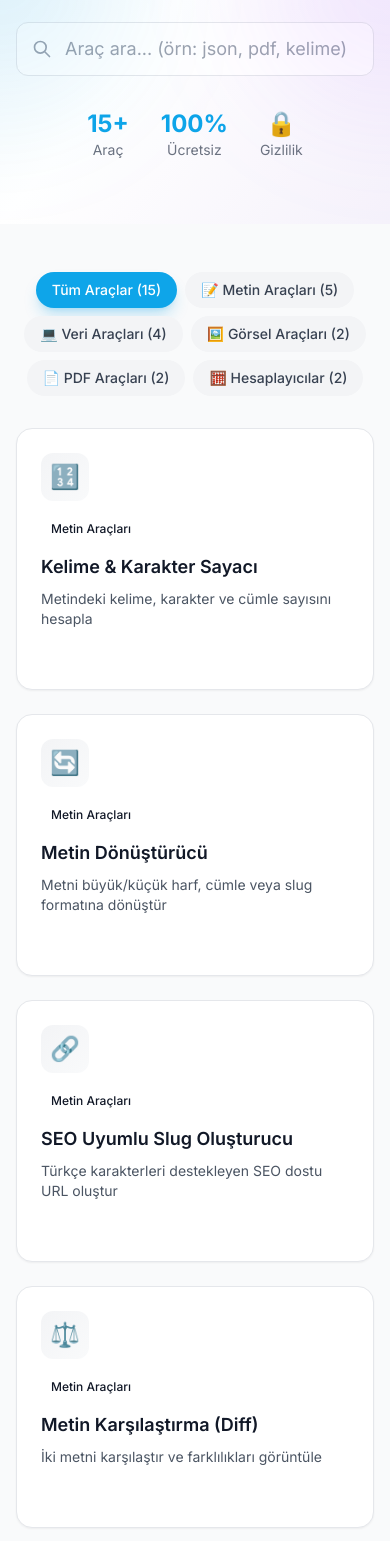
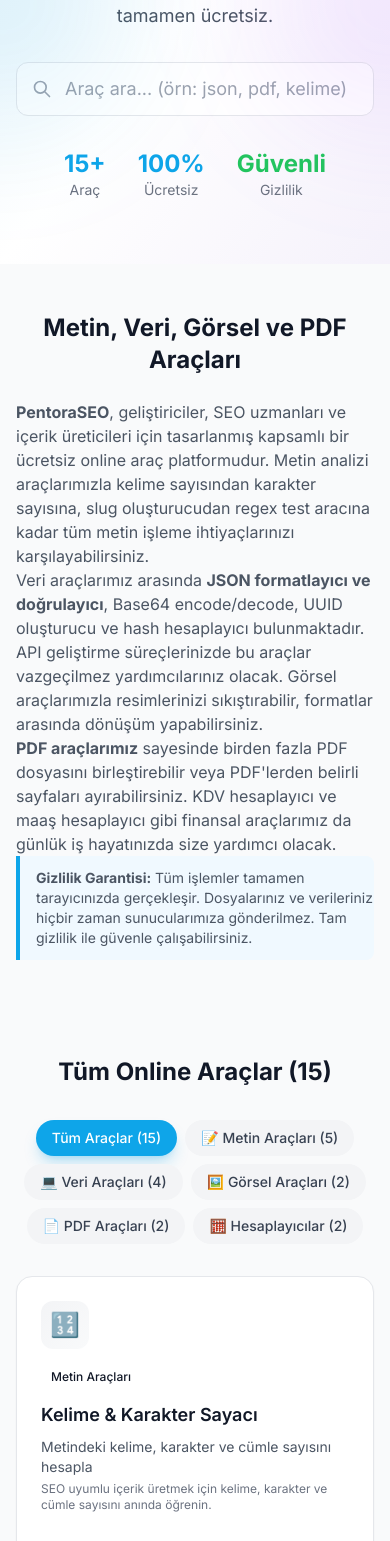
Before and after one commit to ismailbabu462/PentoraSEO, a Next.js app: page / in a window 390 px wide. Shown: the part 327-1868 px from the top of the page. Built offline with nearby package versions, Linux system fonts and the light colour scheme.

Commit message:
Add: Seo Update

```diff
--- a/src/app/layout.tsx
+++ b/src/app/layout.tsx
@@ -13,11 +13,11 @@ const inter = Inter({
 
 export const metadata: Metadata = {
     title: {
-        default: "PentoraSEO - Ücretsiz Online Araçlar",
+        default: "Ücretsiz Online SEO & Developer Araçları | PentoraSEO",
         template: "%s | PentoraSEO",
     },
     description:
-        "Kelime sayacı, JSON formatlayıcı, görsel sıkıştırma ve daha fazlası. Hızlı, güvenli ve tamamen ücretsiz online araçlar.",
+        "Kelime sayacı, JSON formatlayıcı, PDF ve görsel araçları. Hızlı, güvenli ve %100 ücretsiz online araçlar. Verileriniz cihazınızdan çıkmaz.",
     keywords: [
         "online araçlar",
         "ücretsiz araçlar",
--- a/src/app/page.tsx
+++ b/src/app/page.tsx
@@ -12,6 +12,8 @@ const categories = Object.entries(categoryInfo) as [
 export default function Home() {
     const [searchQuery, setSearchQuery] = useState("");
     const [selectedCategory, setSelectedCategory] = useState<ToolCategory | "all">("all");
+    const [email, setEmail] = useState("");
+    const [emailSubmitted, setEmailSubmitted] = useState(false);
 
     const filteredTools = useMemo(() => {
         let result = searchQuery ? searchTools(searchQuery) : tools;
@@ -21,6 +23,14 @@ export default function Home() {
         return result;
     }, [searchQuery, selectedCategory]);
 
+    const handleEmailSubmit = (e: React.FormEvent) => {
+        e.preventDefault();
+        if (email) {
+            setEmailSubmitted(true);
+            // TODO: Backend entegrasyonu
+        }
+    };
+
     return (
         <>
             {/* Hero Section */}
@@ -29,7 +39,7 @@ export default function Home() {
                     <div className="text-center max-w-3xl mx-auto">
                         <h1 className="text-4xl md:text-5xl lg:text-6xl font-bold text-gray-900 dark:text-white mb-6">
                             Ücretsiz Online
-                            <span className="gradient-text block">Araçlar</span>
+                            <span className="gradient-text block">SEO ve Geliştirici Araçları</span>
                         </h1>
                         <p className="text-lg md:text-xl text-gray-600 dark:text-gray-400 mb-8">
                             Kelime sayacı, JSON formatlayıcı, görsel sıkıştırma ve daha
@@ -71,7 +81,7 @@ export default function Home() {
                                 <div className="text-gray-500">Ücretsiz</div>
                             </div>
                             <div className="text-center">
-                                <div className="text-2xl font-bold text-brand-500">🔒</div>
+                                <div className="text-2xl font-bold text-green-500">Güvenli</div>
                                 <div className="text-gray-500">Gizlilik</div>
                             </div>
                         </div>
@@ -83,15 +93,52 @@ export default function Home() {
                 <div className="absolute top-1/2 right-0 w-64 h-64 bg-purple-500/10 rounded-full filter blur-3xl -translate-y-1/2 translate-x-1/2" />
             </section>
 
+            {/* SEO Content Section */}
+            <section className="container mx-auto px-4 py-12">
+                <div className="max-w-4xl mx-auto">
+                    <h2 className="text-2xl md:text-3xl font-bold text-gray-900 dark:text-white mb-6 text-center">
+                        Metin, Veri, Görsel ve PDF Araçları
+                    </h2>
+                    <div className="prose prose-lg dark:prose-invert max-w-none text-gray-600 dark:text-gray-400">
+                        <p>
+                            <strong>PentoraSEO</strong>, geliştiriciler, SEO uzmanları ve içerik üreticileri için tasarlanmış
+                            kapsamlı bir ücretsiz online araç platformudur. Metin analizi araçlarımızla kelime sayısından
+                            karakter sayısına, slug oluşturucudan regex test aracına kadar tüm metin işleme ihtiyaçlarınızı
+                            karşılayabilirsiniz.
+                        </p>
+                        <p>
+                            Veri araçlarımız arasında <strong>JSON formatlayıcı ve doğrulayıcı</strong>, Base64 encode/decode,
+                            UUID oluşturucu ve hash hesaplayıcı bulunmaktadır. API geliştirme süreçlerinizde bu araçlar
+                            vazgeçilmez yardımcılarınız olacak. Görsel araçlarımızla resimlerinizi sıkıştırabilir,
+                            formatlar arasında dönüşüm yapabilirsiniz.
+                        </p>
+                        <p>
+                            <strong>PDF araçlarımız</strong> sayesinde birden fazla PDF dosyasını birleştirebilir veya
+                            PDF'lerden belirli sayfaları ayırabilirsiniz. KDV hesaplayıcı ve maaş hesaplayıcı gibi
+                            finansal araçlarımız da günlük iş hayatınızda size yardımcı olacak.
+                        </p>
+                        <p className="text-sm border-l-4 border-brand-500 pl-4 bg-brand-50 dark:bg-brand-950/30 py-3 rounded-r-lg">
+                            <strong>Gizlilik Garantisi:</strong> Tüm işlemler tamamen tarayıcınızda gerçekleşir.
+                            Dosyalarınız ve verileriniz hiçbir zaman sunucularımıza gönderilmez. Tam gizlilik ile
+                            güvenle çalışabilirsiniz.
+                        </p>
+                    </div>
+                </div>
+            </section>
+
             {/* Tools Section */}
             <section id="tools" className="container mx-auto px-4 py-12">
+                <h2 className="text-2xl md:text-3xl font-bold text-center text-gray-900 dark:text-white mb-8">
+                    Tüm Online Araçlar ({tools.length})
+                </h2>
+
                 {/* Category Filters */}
                 <div className="flex flex-wrap gap-2 mb-8 justify-center">
                     <button
                         onClick={() => setSelectedCategory("all")}
                         className={`px-4 py-2 rounded-full text-sm font-medium transition-all ${selectedCategory === "all"
-                                ? "bg-brand-500 text-white shadow-lg shadow-brand-500/25"
-                                : "bg-gray-100 dark:bg-gray-800 text-gray-700 dark:text-gray-300 hover:bg-gray-200 dark:hover:bg-gray-700"
+                            ? "bg-brand-500 text-white shadow-lg shadow-brand-500/25"
+                            : "bg-gray-100 dark:bg-gray-800 text-gray-700 dark:text-gray-300 hover:bg-gray-200 dark:hover:bg-gray-700"
                             }`}
                     >
                         Tüm Araçlar ({tools.length})
@@ -104,8 +151,8 @@ export default function Home() {
                                 id={key}
                                 onClick={() => setSelectedCategory(key)}
                                 className={`px-4 py-2 rounded-full text-sm font-medium transition-all ${selectedCategory === key
-                                        ? "bg-brand-500 text-white shadow-lg shadow-brand-500/25"
-                                        : "bg-gray-100 dark:bg-gray-800 text-gray-700 dark:text-gray-300 hover:bg-gray-200 dark:hover:bg-gray-700"
+                                    ? "bg-brand-500 text-white shadow-lg shadow-brand-500/25"
+                                    : "bg-gray-100 dark:bg-gray-800 text-gray-700 dark:text-gray-300 hover:bg-gray-200 dark:hover:bg-gray-700"
                                     }`}
                             >
                                 {value.icon} {value.name} ({count})
@@ -141,56 +188,6 @@ export default function Home() {
                         </button>
                     </div>
                 )}
-            </section>
-
-            {/* Premium Section */}
-            <section id="premium" className="container mx-auto px-4 py-16">
-                <div className="card p-8 md:p-12 bg-gradient-to-br from-amber-50 to-orange-50 dark:from-amber-950/30 dark:to-orange-950/30 border-amber-200 dark:border-amber-800 text-center">
-                    <div className="max-w-2xl mx-auto">
-                        <span className="premium-badge mb-4 inline-flex">⭐ Premium</span>
-                        <h2 className="text-3xl md:text-4xl font-bold text-gray-900 dark:text-white mb-4">
-                            Daha Fazlası İçin Premium
-                        </h2>
-                        <p className="text-lg text-gray-600 dark:text-gray-400 mb-8">
-                            Reklamsız deneyim, limitsiz toplu işlem ve öncelikli destek ile
-                            verimliliğinizi artırın.
-                        </p>
-
-                        <div className="grid sm:grid-cols-3 gap-4 mb-8">
-                            <div className="bg-white/50 dark:bg-gray-900/50 rounded-xl p-4">
-                                <div className="text-2xl mb-2">🚫</div>
-                                <h3 className="font-semibold text-gray-900 dark:text-white">
-                                    Reklamsız
-                                </h3>
-                                <p className="text-sm text-gray-600 dark:text-gray-400">
-                                    Temiz arayüz
-                                </p>
-                            </div>
-                            <div className="bg-white/50 dark:bg-gray-900/50 rounded-xl p-4">
-                                <div className="text-2xl mb-2">♾️</div>
-                                <h3 className="font-semibold text-gray-900 dark:text-white">
-                                    Limitsiz
-                                </h3>
-                                <p className="text-sm text-gray-600 dark:text-gray-400">
-                                    Toplu işlem
-                                </p>
-                            </div>
-                            <div className="bg-white/50 dark:bg-gray-900/50 rounded-xl p-4">
-                                <div className="text-2xl mb-2">💬</div>
-                                <h3 className="font-semibold text-gray-900 dark:text-white">
-                                    Öncelikli
-                                </h3>
-                                <p className="text-sm text-gray-600 dark:text-gray-400">
-                                    Destek
-                                </p>
-                            </div>
-                        </div>
-
-                        <button className="inline-flex items-center gap-2 px-8 py-4 text-lg font-semibold rounded-xl bg-gradient-to-r from-amber-400 to-orange-500 text-white shadow-lg shadow-orange-500/30 hover:shadow-orange-500/50 transition-all hover:scale-105">
-                            Premium Al - Yakında
-                        </button>
-                    </div>
-                </div>
             </section>
 
             {/* Features Section */}
@@ -234,6 +231,82 @@ export default function Home() {
                     </div>
                 </div>
             </section>
+
+            {/* Premium Section */}
+            <section id="premium" className="container mx-auto px-4 py-16">
+                <div className="card p-8 md:p-12 bg-gradient-to-br from-amber-50 to-orange-50 dark:from-amber-950/30 dark:to-orange-950/30 border-amber-200 dark:border-amber-800 text-center">
+                    <div className="max-w-2xl mx-auto">
+                        <span className="premium-badge mb-4 inline-flex">⭐ Premium</span>
+                        <h2 className="text-3xl md:text-4xl font-bold text-gray-900 dark:text-white mb-4">
+                            Premium Avantajları
+                        </h2>
+                        <p className="text-lg text-gray-600 dark:text-gray-400 mb-8">
+                            Reklamsız deneyim, limitsiz toplu işlem ve öncelikli destek ile
+                            verimliliğinizi artırın.
+                        </p>
+
+                        <div className="grid sm:grid-cols-3 gap-4 mb-8">
+                            <div className="bg-white/50 dark:bg-gray-900/50 rounded-xl p-4">
+                                <div className="text-2xl mb-2">🚫</div>
+                                <h3 className="font-semibold text-gray-900 dark:text-white">
+                                    Reklamsız
+                                </h3>
+                                <p className="text-sm text-gray-600 dark:text-gray-400">
+                                    Temiz arayüz
+                                </p>
+                            </div>
+                            <div className="bg-white/50 dark:bg-gray-900/50 rounded-xl p-4">
+                                <div className="text-2xl mb-2">♾️</div>
+                                <h3 className="font-semibold text-gray-900 dark:text-white">
+                                    Limitsiz
+                                </h3>
+                                <p className="text-sm text-gray-600 dark:text-gray-400">
+                                    Toplu işlem
+                                </p>
+                            </div>
+                            <div className="bg-white/50 dark:bg-gray-900/50 rounded-xl p-4">
+                                <div className="text-2xl mb-2">💬</div>
+                                <h3 className="font-semibold text-gray-900 dark:text-white">
+                                    Öncelikli
+                                </h3>
+                                <p className="text-sm text-gray-600 dark:text-gray-400">
+                                    Destek
+                                </p>
+                            </div>
+                        </div>
+
+                        <button className="inline-flex items-center gap-2 px-8 py-4 text-lg font-semibold rounded-xl bg-gradient-to-r from-amber-400 to-orange-500 text-white shadow-lg shadow-orange-500/30 hover:shadow-orange-500/50 transition-all hover:scale-105">
+                            Premium Al - Yakında
+                        </button>
+
+                        {/* Email Collection */}
+                        <div className="mt-6">
+                            <p className="text-sm text-gray-600 dark:text-gray-400 mb-3">
+                                Erken erişim için e-posta bırakın
+                            </p>
+                            {!emailSubmitted ? (
+                                <form onSubmit={handleEmailSubmit} className="flex gap-2 max-w-md mx-auto">
+                                    <input
+                                        type="email"
+                                        value={email}
+                                        onChange={(e) => setEmail(e.target.value)}
+                                        placeholder="ornek@email.com"
+                                        className="input-base flex-1 text-sm"
+                                        required
+                                    />
+                                    <button type="submit" className="btn-secondary text-sm whitespace-nowrap">
+                                        Kayıt Ol
+                                    </button>
+                                </form>
+                            ) : (
+                                <p className="text-green-600 dark:text-green-400 font-medium">
+                                    ✓ Kaydınız alındı! Premium çıktığında size haber vereceğiz.
+                                </p>
+                            )}
+                        </div>
+                    </div>
+                </div>
+            </section>
         </>
     );
 }
--- a/src/components/Footer.tsx
+++ b/src/components/Footer.tsx
@@ -37,8 +37,8 @@ export function Footer() {
                             </span>
                         </Link>
                         <p className="text-sm text-gray-600 dark:text-gray-400 mb-4">
-                            Hızlı, güvenli ve tamamen ücretsiz online araçlar. Tüm işlemler
-                            tarayıcınızda gerçekleşir.
+                            PentoraSEO, ücretsiz online SEO araçları ve geliştirici yardımcıları sunan bir platformdur.
+                            Hızlı, güvenli ve tamamen ücretsiz. Tüm işlemler tarayıcınızda gerçekleşir.
                         </p>
                     </div>
 
@@ -107,7 +107,7 @@ export function Footer() {
                             © {new Date().getFullYear()} PentoraSEO. Tüm hakları saklıdır.
                         </p>
                         <p className="text-xs text-gray-400 dark:text-gray-600">
-                            🔒 Verileriniz tarayıcınızdan asla çıkmaz
+                            Verileriniz tarayıcınızdan asla çıkmaz
                         </p>
                     </div>
                 </div>
--- a/src/components/ToolCard.tsx
+++ b/src/components/ToolCard.tsx
@@ -29,8 +29,13 @@ export function ToolCard({ tool }: ToolCardProps) {
             </h3>
 
             {/* Description */}
-            <p className="text-sm text-gray-600 dark:text-gray-400 flex-1">
+            <p className="text-sm text-gray-600 dark:text-gray-400 mb-1">
                 {tool.shortDescription}
+            </p>
+
+            {/* SEO Tip */}
+            <p className="text-xs text-gray-500 dark:text-gray-500 flex-1">
+                {tool.seoTip}
             </p>
 
             {/* Arrow */}
--- a/src/data/tools.ts
+++ b/src/data/tools.ts
@@ -8,6 +8,7 @@ export interface Tool {
     name: string;
     shortDescription: string;
     description: string;
+    seoTip: string;
     category: ToolCategory;
     icon: string;
     keywords: string[];
@@ -35,6 +36,7 @@ export const tools: Tool[] = [
         shortDescription: "Metindeki kelime, karakter ve cümle sayısını hesapla",
         description:
             "Metinlerinizdeki kelime sayısını, karakter sayısını (boşluklu ve boşluksuz), cümle ve paragraf sayısını anında hesaplayın. İçerik yazarları, öğrenciler ve SEO uzmanları için ideal.",
+        seoTip: "SEO uyumlu içerik üretmek için kelime, karakter ve cümle sayısını anında öğrenin.",
         category: "text",
         icon: "🔢",
         keywords: ["kelime sayacı", "karakter sayacı", "harf sayacı", "metin analizi"],
@@ -58,6 +60,7 @@ export const tools: Tool[] = [
         shortDescription: "Metni büyük/küçük harf, cümle veya slug formatına dönüştür",
         description:
             "Metinlerinizi büyük harfe, küçük harfe, başlık formatına veya URL-uyumlu slug formatına anında dönüştürün. Yazım düzeltmeleri ve format dönüşümleri için hızlı ve kolay.",
+        seoTip: "Metin formatını saniyeler içinde değiştirin - büyük harf, küçük harf, başlık formatı ve daha fazlası.",
         category: "text",
         icon: "🔄",
         keywords: ["metin dönüştürücü", "büyük harf", "küçük harf", "case converter"],
@@ -76,6 +79,7 @@ export const tools: Tool[] = [
         shortDescription: "Türkçe karakterleri destekleyen SEO dostu URL oluştur",
         description:
             "Türkçe karakterleri otomatik olarak ASCII karşılıklarına dönüştüren (ş→s, ğ→g, ü→u) SEO uyumlu slug oluşturucu. Blog yazıları ve web sayfaları için temiz URL'ler oluşturun.",
+        seoTip: "Google'da üst sıralara çıkmak için SEO uyumlu URL slug'ları oluşturun.",
         category: "text",
         icon: "🔗",
         keywords: ["slug oluşturucu", "url oluşturucu", "seo url", "türkçe slug"],
@@ -99,6 +103,7 @@ export const tools: Tool[] = [
         shortDescription: "İki metni karşılaştır ve farklılıkları görüntüle",
         description:
             "İki metin arasındaki farkları yan yana görüntüleyin. Eklenen, silinen ve değiştirilen satırları renkli olarak vurgular. Kod inceleme ve doküman karşılaştırma için ideal.",
+        seoTip: "Kod ve doküman değişikliklerini profesyonel diff görünümüyle kolayca tespit edin.",
         category: "text",
         icon: "⚖️",
         keywords: ["metin karşılaştırma", "diff", "fark bulma", "compare text"],
@@ -117,6 +122,7 @@ export const tools: Tool[] = [
         shortDescription: "Düzenli ifadeleri canlı olarak test et ve debug yap",
         description:
             "Regular expression (regex) kalıplarınızı gerçek zamanlı olarak test edin. Eşleşmeleri vurgular, hataları gösterir ve yaygın regex kalıpları için örnekler sunar.",
+        seoTip: "Regex kalıplarınızı canlı olarak test edin ve eşleşmeleri anında görün.",
         category: "text",
         icon: "🎯",
         keywords: ["regex", "regular expression", "düzenli ifade", "pattern matching"],
@@ -142,6 +148,7 @@ export const tools: Tool[] = [
         shortDescription: "JSON verilerini formatla, doğrula ve düzenle",
         description:
             "JSON verilerinizi güzelleştirin, doğrulayın ve düzenleyin. Hatalı JSON'ları tespit edin, minify yapın veya okunabilir formata dönüştürün. API geliştirme için olmazsa olmaz.",
+        seoTip: "API geliştirme ve debug için JSON verilerinizi profesyonelce formatlayın.",
         category: "data",
         icon: "{ }",
         keywords: ["json formatlayıcı", "json validator", "json beautifier", "json minify"],
@@ -165,6 +172,7 @@ export const tools: Tool[] = [
         shortDescription: "Metin veya dosyaları Base64 formatına dönüştür",
         description:
             "Metin veya dosyaları Base64 formatına encode edin veya Base64 verilerini decode edin. Email ekleri, data URI'ler ve API istekleri için kullanışlı.",
+        seoTip: "Metin ve dosyaları Base64 formatına anında dönüştürün veya çözün.",
         category: "data",
         icon: "🔐",
         keywords: ["base64 encode", "base64 decode", "base64 converter", "base64 çevirici"],
@@ -183,6 +191,7 @@ export const tools: Tool[] = [
         shortDescription: "Benzersiz UUID v4 değerleri oluştur",
         description:
             "Evrensel benzersiz tanımlayıcı (UUID) v4 değerleri oluşturun. Tek seferde 100'e kadar UUID üretebilirsiniz. Veritabanı, API ve uygulamalar için ideal.",
+        seoTip: "Veritabanı ve API'ler için benzersiz UUID v4 tanımlayıcıları oluşturun.",
         category: "data",
         icon: "🆔",
         keywords: ["uuid generator", "uuid oluşturucu", "guid generator", "unique id"],
@@ -206,6 +215,7 @@ export const tools: Tool[] = [
         shortDescription: "MD5, SHA-1, SHA-256 hash değerleri oluştur",
         description:
             "Metinlerinizin MD5, SHA-1 ve SHA-256 hash değerlerini hesaplayın. Dosya bütünlüğü kontrolü, şifre hashleme ve veri doğrulama için kullanışlı.",
+        seoTip: "Güvenlik ve doğrulama için MD5, SHA-1 ve SHA-256 hash değerleri oluşturun.",
         category: "data",
         icon: "#️⃣",
         keywords: ["hash generator", "md5", "sha1", "sha256", "hash oluşturucu"],
@@ -231,6 +241,7 @@ export const tools: Tool[] = [
         shortDescription: "Görselleri kalite kaybı olmadan sıkıştır",
         description:
             "JPEG, PNG ve WebP görsellerinizi tarayıcınızda sıkıştırın. Dosyalarınız sunucuya gönderilmez, tamamen gizli. Öncesi/sonrası karşılaştırması ile boyut tasarrufunu görün.",
+        seoTip: "Web sitenizi hızlandırmak için görselleri kalite kaybı olmadan %80'e kadar sıkıştırın.",
         category: "image",
         icon: "🗜️",
         keywords: ["görsel sıkıştırma", "resim sıkıştırma", "image compression", "optimize"],
@@ -254,6 +265,7 @@ export const tools: Tool[] = [
         shortDescription: "JPG, PNG ve WebP arasında dönüşüm yap",
         description:
             "Görsellerinizi JPG, PNG ve WebP formatları arasında dönüştürün. Modern WebP formatı ile dosya boyutunuzu küçültün veya şeffaf arka plan için PNG kullanın.",
+        seoTip: "Görselleri modern WebP formatına dönüştürerek sayfa hızınızı artırın.",
         category: "image",
         icon: "🔄",
         keywords: ["format dönüştürücü", "jpg to png", "png to webp", "image converter"],
@@ -274,6 +286,7 @@ export const tools: Tool[] = [
         shortDescription: "Birden fazla PDF'i tek dosyada birleştir",
         description:
             "Birden fazla PDF dosyasını sürükle-bırak ile sıralayın ve tek bir PDF'te birleştirin. Sıralama değiştirilebilir, tüm işlemler tarayıcıda gerçekleşir.",
+        seoTip: "Birden fazla PDF dosyasını saniyeler içinde tek dosyada birleştirin.",
         category: "pdf",
         icon: "📎",
         keywords: ["pdf birleştirici", "pdf merge", "pdf combine", "pdf concat"],
@@ -297,6 +310,7 @@ export const tools: Tool[] = [
         shortDescription: "PDF'ten belirli sayfaları ayır veya böl",
         description:
             "PDF dosyalarından belirli sayfaları çıkarın veya ayrı dosyalara bölün. Sayfa aralığı seçimi ile ihtiyacınız olan sayfaları alın.",
+        seoTip: "Büyük PDF dosyalarından ihtiyacınız olan sayfaları kolayca ayırın.",
         category: "pdf",
         icon: "✂️",
         keywords: ["pdf ayırıcı", "pdf split", "pdf bölme", "sayfa çıkarma"],
@@ -317,6 +331,7 @@ export const tools: Tool[] = [
         shortDescription: "KDV dahil/hariç fiyat hesaplama",
         description:
             "KDV dahil veya hariç fiyatları anında hesaplayın. %1, %10, %20 ve özel KDV oranları desteklenir. Net ve brüt tutarları kolayca hesaplayın.",
+        seoTip: "Fatura ve fiyatlandırma için KDV dahil/hariç tutarları hızlıca hesaplayın.",
         category: "calculator",
         icon: "💰",
         keywords: ["kdv hesaplama", "vat calculator", "vergi hesaplama", "kdv hesaplayıcı"],
@@ -335,6 +350,7 @@ export const tools: Tool[] = [
         shortDescription: "Net ve brüt maaş arasında dönüşüm yap",
         description:
             "Net maaştan brüt tutarı veya brüt maaştan net tutarı hesaplayın. SGK, gelir vergisi ve damga vergisi kesintilerini görün.",
+        seoTip: "Maaş teklifi değerlendirmesi için net-brüt dönüşümünü anında yapın.",
         category: "calculator",
         icon: "💵",
         keywords: ["maaş hesaplama", "net brüt", "salary calculator", "maaş hesaplayıcı"],
```
